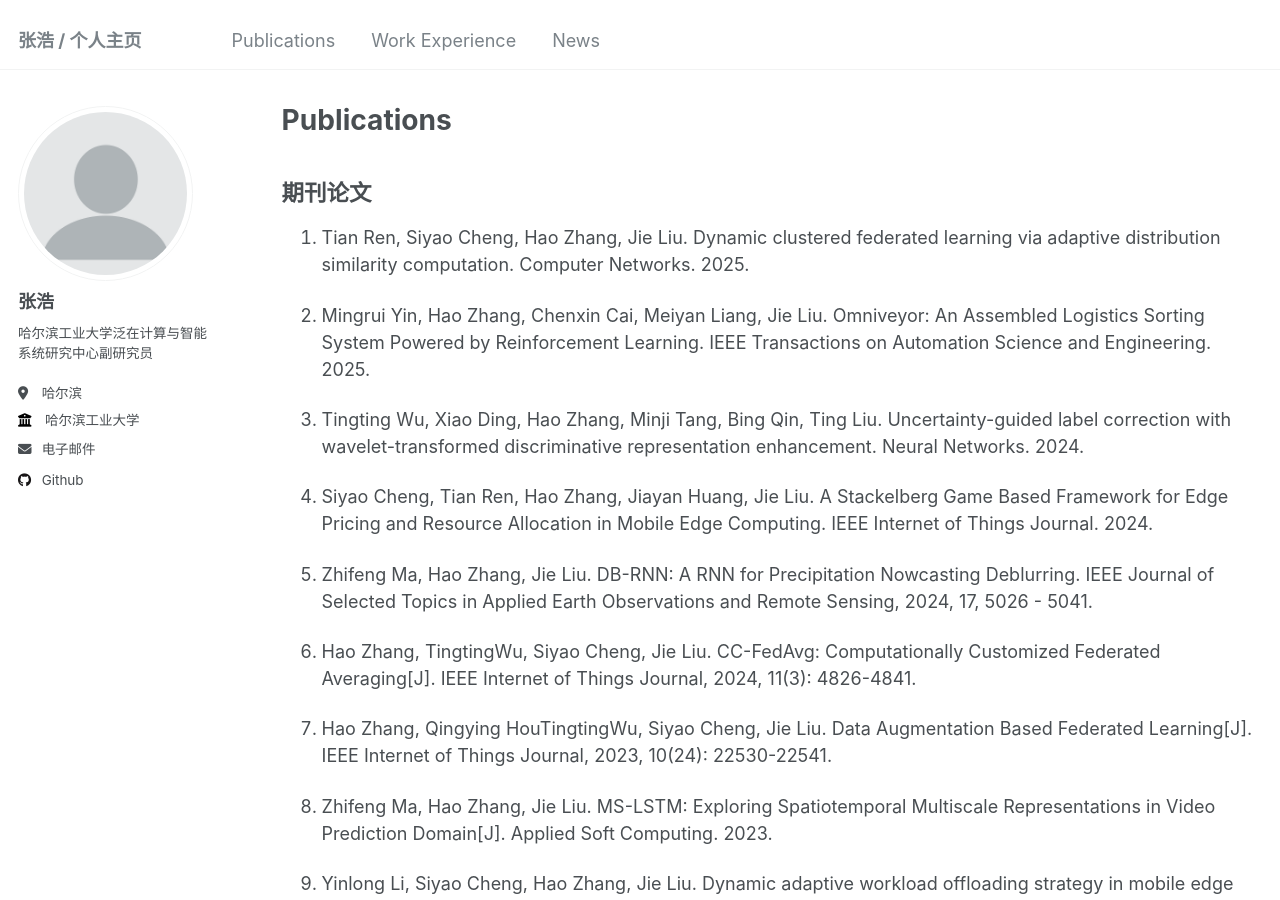
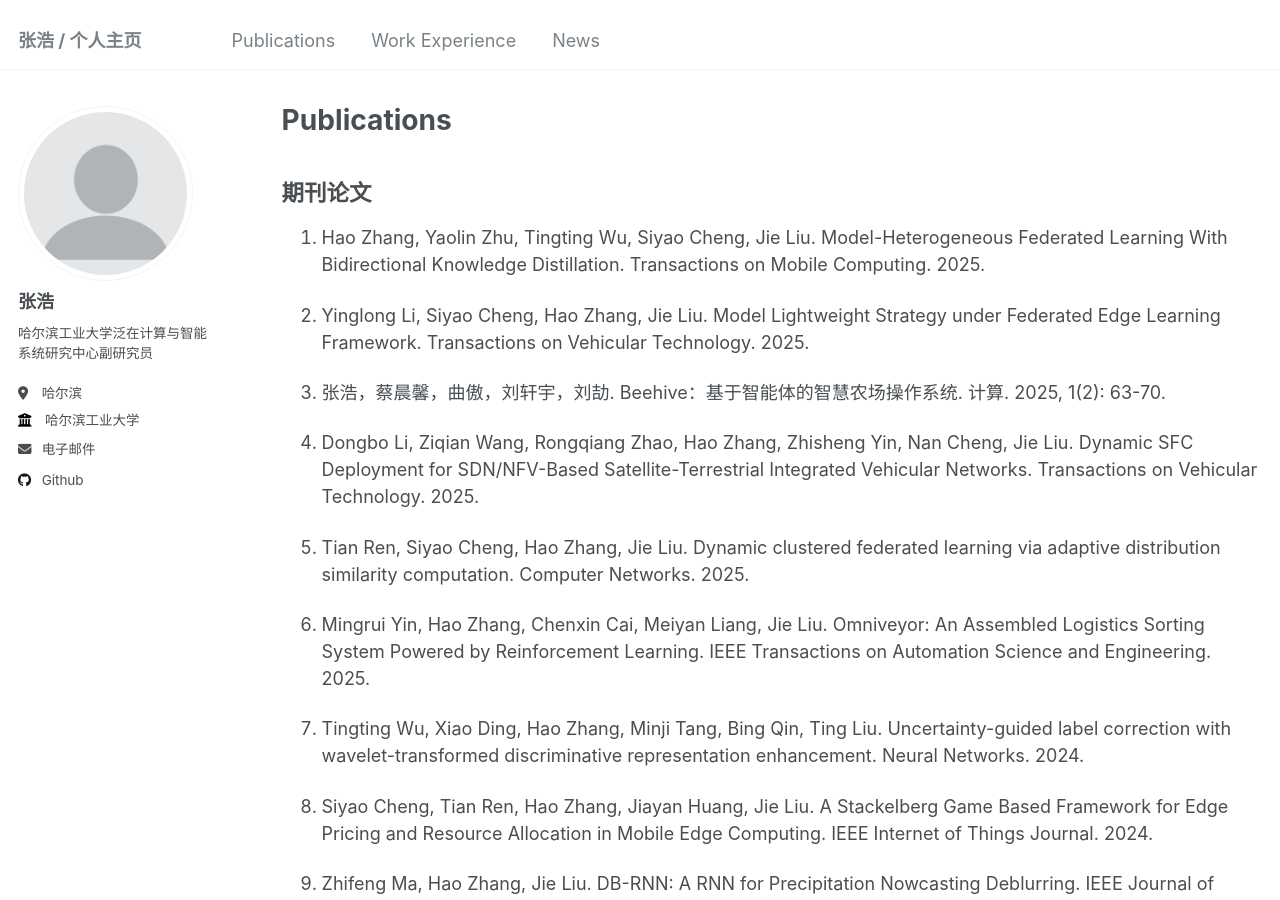
Before and after one commit to benjiachong/benjiachong.github.io, a Jekyll site: the page built from _pages/publication.md, in a window 1280 px wide and 900 px high. Built offline with Jekyll 4.4.1, drawn with Linux system fonts in a browser that asks for light colours; some of the changed text lies outside the part shown.

Commit message:
Update publication.md

```diff
--- a/_pages/publication.md
+++ b/_pages/publication.md
@@ -7,6 +7,14 @@ author_profile: true
 
 
 ## 期刊论文
+1. Hao Zhang, Yaolin Zhu, Tingting Wu, Siyao Cheng, Jie Liu. Model-Heterogeneous Federated Learning With Bidirectional Knowledge Distillation. Transactions on Mobile Computing. 2025.
+
+1. Yinglong Li, Siyao Cheng, Hao Zhang, Jie Liu. Model Lightweight Strategy under Federated Edge Learning Framework. Transactions on Vehicular Technology. 2025.
+
+1. 张浩，蔡晨馨，曲傲，刘轩宇，刘劼. Beehive：基于智能体的智慧农场操作系统. 计算. 2025, 1(2): 63-70.
+
+1. Dongbo Li, Ziqian Wang, Rongqiang Zhao, Hao Zhang, Zhisheng Yin, Nan Cheng, Jie Liu. Dynamic SFC Deployment for SDN/NFV-Based Satellite-Terrestrial Integrated Vehicular Networks. Transactions on Vehicular Technology. 2025.
+
 1. Tian Ren, Siyao Cheng, Hao Zhang, Jie Liu. Dynamic clustered federated learning via adaptive distribution similarity computation. Computer Networks. 2025.
 
 1. Mingrui Yin, Hao Zhang, Chenxin Cai, Meiyan Liang, Jie Liu. Omniveyor: An Assembled Logistics Sorting System Powered by Reinforcement Learning. IEEE Transactions on Automation Science and Engineering. 2025.
@@ -48,6 +56,8 @@ author_profile: true
 1. Hao Zhang, Nenghai Yu, Honggang Hu. The optimal noise distribution for privacy preserving in mobile aggregation applications[J]. International Journal of Distributed Sensor Networks, 2014, 10(2): 678098.
 
 ## 会议论文
+1. Jiahua Bao, Siyao Cheng, Jiaxing Du, Changjiang He, Zeming Lang, Hao Zhang, Jie Liu. BOLT: Fewer Tokens but More Performance Retention for Efficient Vision-Language Models Inference[C]//the 33rd ACM International Conference on Multimedia. 2025.
+
 1. Yinlong Li, Hao Zhang, Siyao Cheng, Jie Liu. Federated Edge Learning with Blurred or Pseudo Data Sharing[C]//Proceedings of the 53st International Conference on Parallel Processing. 2024.
 
 1. Tingting Wu, Xiao Ding, Minji Tang, Hao Zhang, Bing Qin, Ting Liu. NoisywikiHow: A Benchmark for Learning with Real-world Noisy Labels in Natural Language Processing[C]//Findings of the Association for Computational Linguistics: ACL 2023.
```
